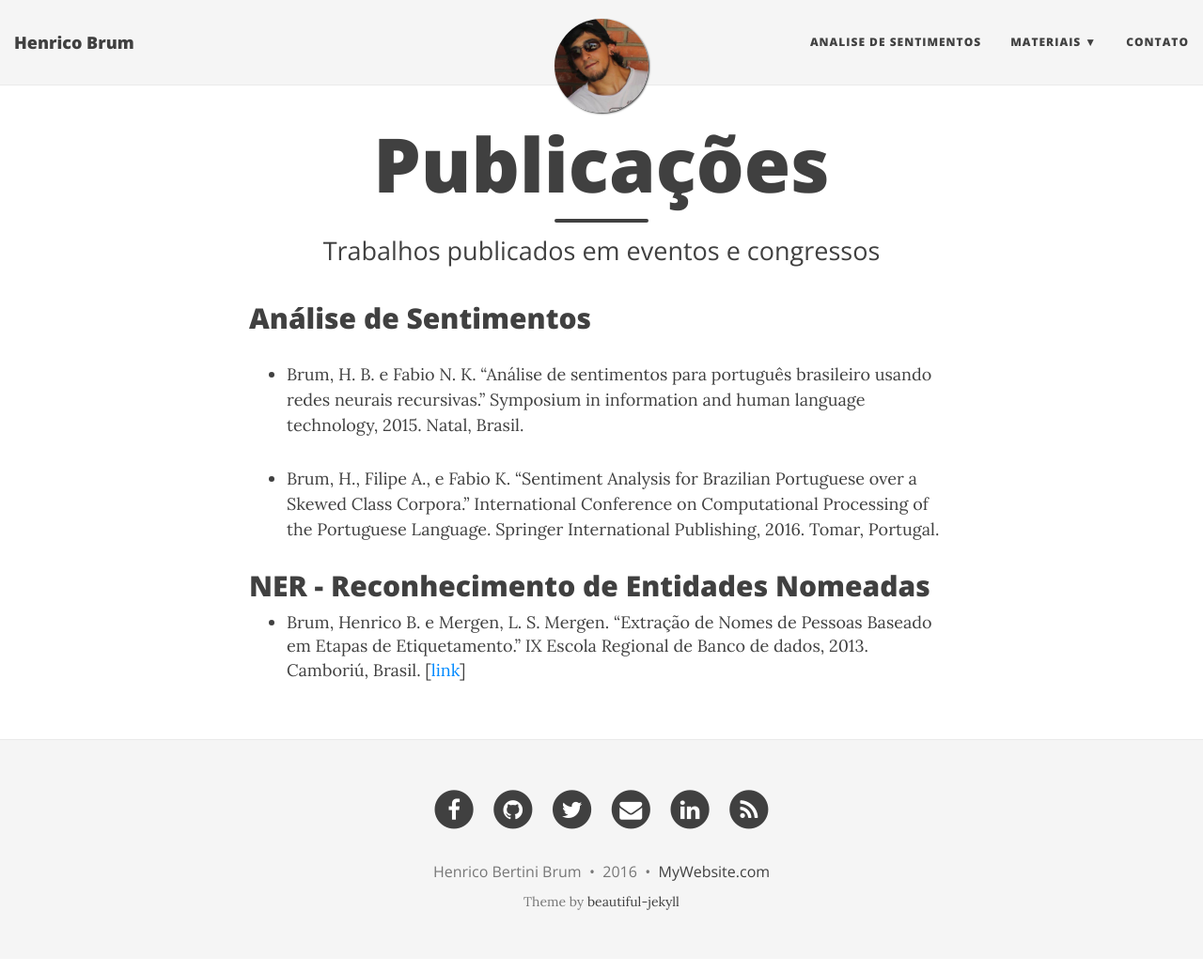
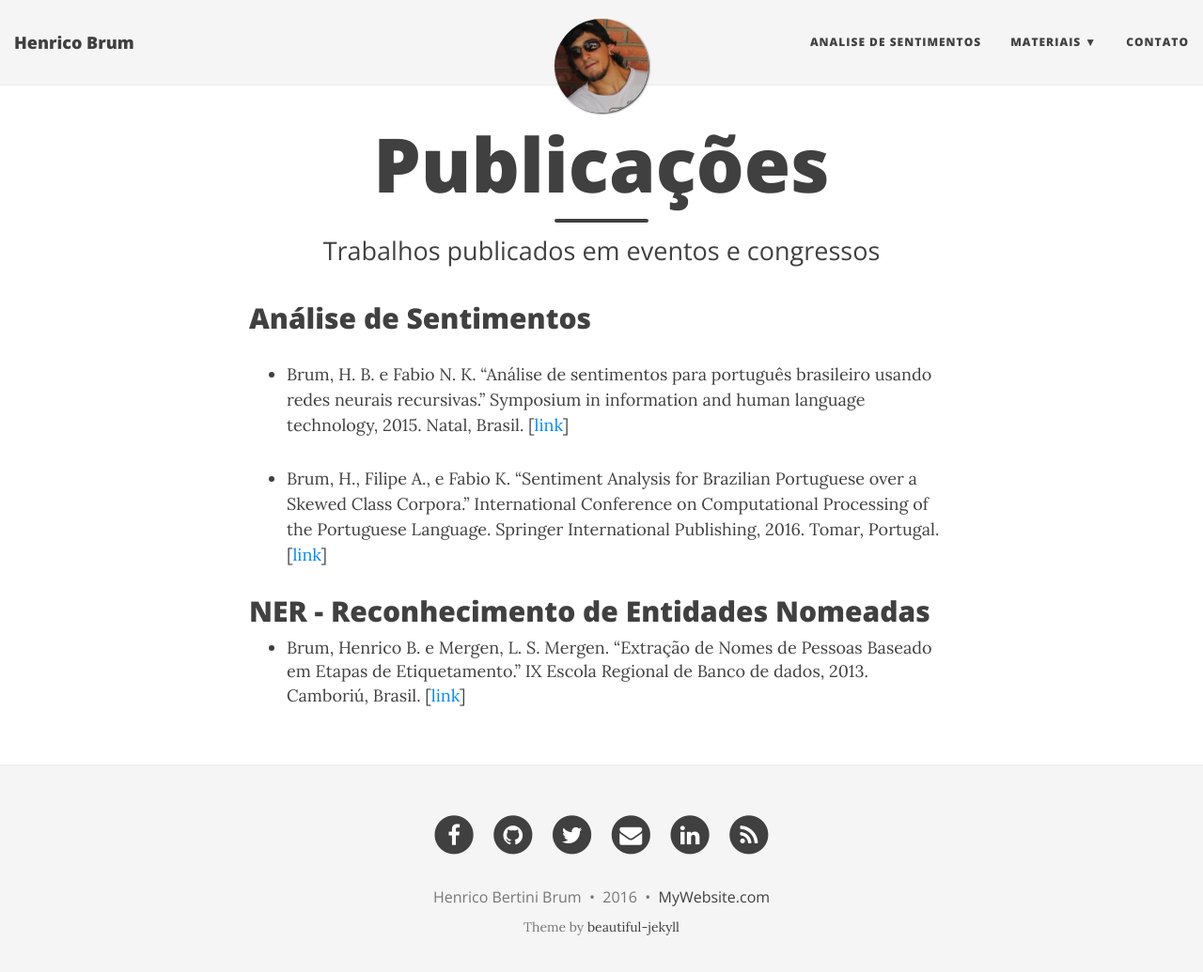
Before and after one commit to HenricoBrum/HenricoBrum.github.io, a Jekyll site: the page built from publicacoes.md, in a window 1280 px wide and 1048 px high. Shown: the top 1035 px of the window at 94% size. Built offline with Jekyll 4.4.1, drawn with Linux system fonts in a browser that asks for light colours; nearby versions of some CDN libraries.

Commit message:
Add publications

```diff
--- a/_config.yml
+++ b/_config.yml
@@ -46,7 +46,7 @@
   facebook: henricobrum  # eg. daattali
   github: HenricoBrum    # eg. daattali
   twitter: henricobrum   # eg. daattali
-  linkedin: https://br.linkedin.com/in/henricobrum  # eg. "pub/dean-attali/8/946/143"
+  linkedin: in/henricobrum  # eg. "pub/dean-attali/8/946/143"
   stackoverflow: yourlink  # eg. "3943160/daattali"
 
 # Select which links to show in the footer
--- a/publicacoes.md
+++ b/publicacoes.md
@@ -6,9 +6,9 @@
 
 ## Análise de Sentimentos
 
- - Brum, H. B. e Fabio N. K. "Análise de sentimentos para português brasileiro usando redes neurais recursivas." Symposium in information and human language technology, 2015. Natal, Brasil.
+ - Brum, H. B. e Fabio N. K. "Análise de sentimentos para português brasileiro usando redes neurais recursivas." Symposium in information and human language technology, 2015. Natal, Brasil. \[[link](http://link.springer.com/chapter/10.1007/978-3-319-41552-9_14)]
 
- - Brum, H., Filipe A., e Fabio K. "Sentiment Analysis for Brazilian Portuguese over a Skewed Class Corpora." International Conference on Computational Processing of the Portuguese Language. Springer International Publishing, 2016. Tomar, Portugal.
+ - Brum, H., Filipe A., e Fabio K. "Sentiment Analysis for Brazilian Portuguese over a Skewed Class Corpora." International Conference on Computational Processing of the Portuguese Language. Springer International Publishing, 2016. Tomar, Portugal. \[[link](http://www.lbd.dcc.ufmg.br/colecoes/tilic/2015/002.pdf)]
 
 ## NER - Reconhecimento de Entidades Nomeadas
 
```
